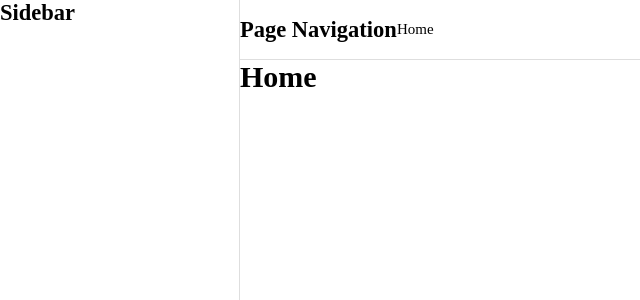
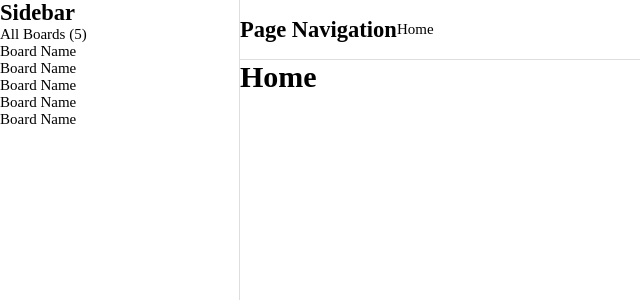
Before and after one commit to jindrichkraft/kanban-app, a React app: page / in a window 1280 px wide. Shown: the top 300 px of the page, without its empty margins (0-640 px from the left). Built offline with nearby package versions, Linux system fonts and the light colour scheme; the HTML template or start-up script is replaced by a standard one.

Commit message:
Setting up the sidebar layout

```diff
--- a/src/components/blocks/PageSidebar/PageSidebar.component.tsx
+++ b/src/components/blocks/PageSidebar/PageSidebar.component.tsx
@@ -3,6 +3,34 @@ import './PageSidebar.styles.scss';
 const PageSidebar = (): JSX.Element => (
   <nav className="page-sidebar">
     <h2>Sidebar</h2>
+    <p className="board-count-label">All Boards (5)</p>
+    <ul className="sidebar-items">
+      <li className="nav-item">
+        <a href="#" className="nav-link">
+          Board Name
+        </a>
+      </li>
+      <li className="nav-item">
+        <a href="#" className="nav-link">
+          Board Name
+        </a>
+      </li>
+      <li className="nav-item">
+        <a href="#" className="nav-link">
+          Board Name
+        </a>
+      </li>
+      <li className="nav-item">
+        <a href="#" className="nav-link">
+          Board Name
+        </a>
+      </li>
+      <li className="nav-item">
+        <a href="#" className="nav-link">
+          Board Name
+        </a>
+      </li>
+    </ul>
   </nav>
 );
 
```
